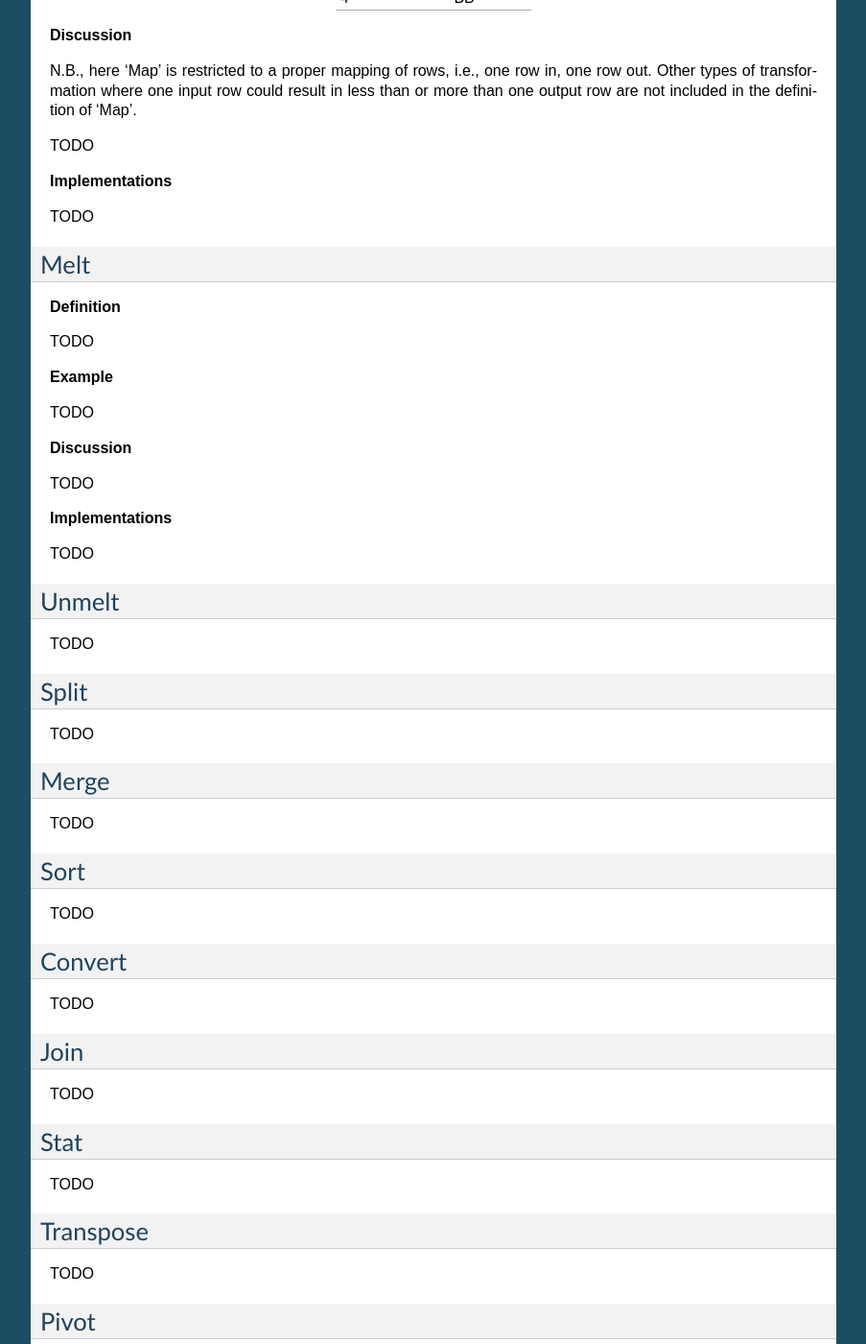
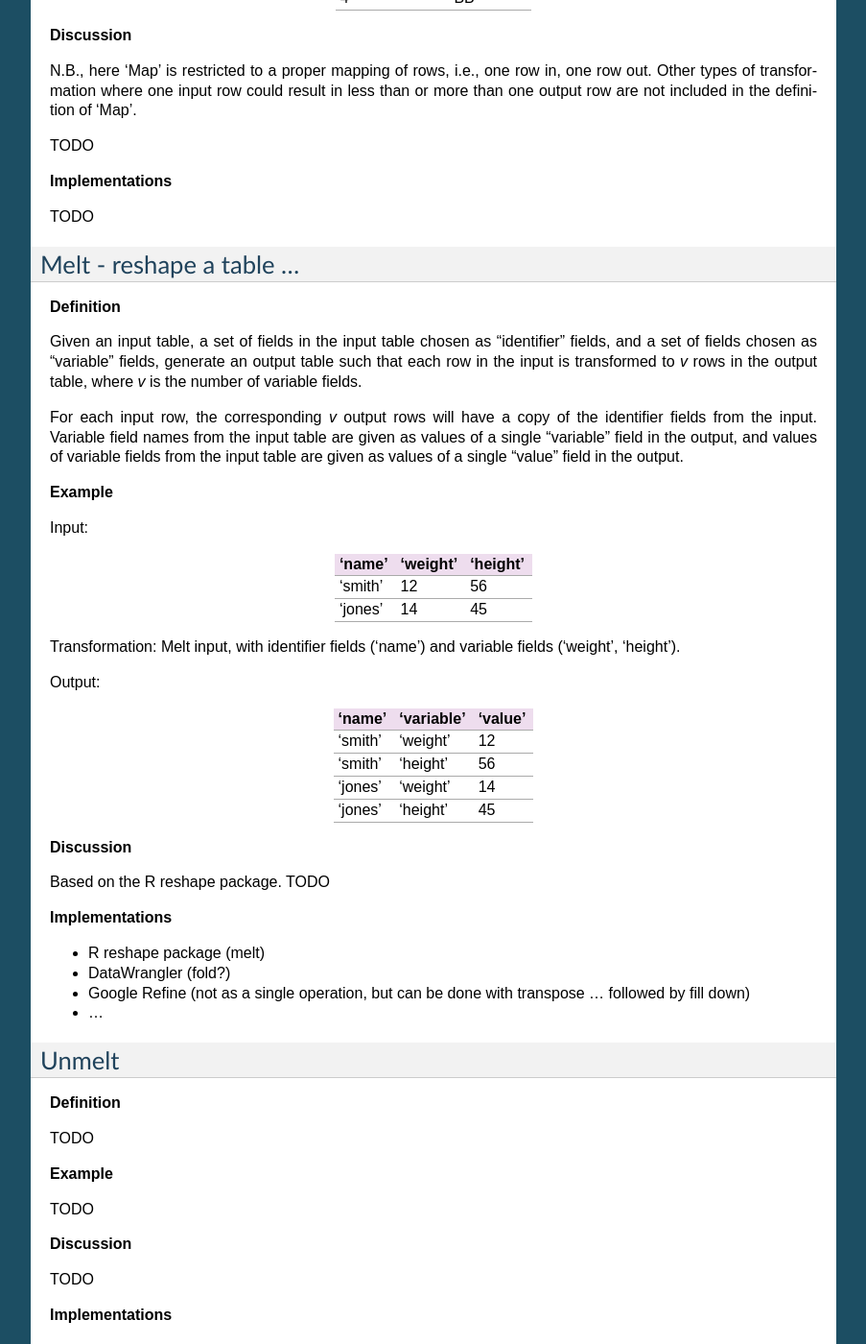
Before and after one commit to petl-developers/petl, a Sphinx documentation site: the page built from docs/glossary.txt, in a window 1280 px wide and 1400 px high, scrolled down 2917 px. Shown: the whole window at 96% size, without its empty margins (198-1101 px from the left). Built offline with Sphinx 7.4.7, drawn with Linux system fonts in a browser that asks for light colours; formulas are drawn with MathJax 3; some of the changed text lies outside the part shown.

Commit message:
more writing

```diff
--- a/docs/glossary.txt
+++ b/docs/glossary.txt
@@ -210,7 +210,120 @@
 
 TODO
 
-Melt
+Melt - reshape a table ...
+--------------------------
+
+**Definition**
+
+Given an input table, a set of fields in the input table chosen as
+"identifier" fields, and a set of fields chosen as "variable" fields,
+generate an output table such that each row in the input is
+transformed to *v* rows in the output table, where *v* is the number
+of variable fields.
+
+For each input row, the corresponding *v* output rows will have a copy
+of the identifier fields from the input. Variable field names from the
+input table are given as values of a single "variable" field in the
+output, and values of variable fields from the input table are given
+as values of a single "value" field in the output.
+
+**Example**
+
+Input:
+
++---------+----------+----------+
+| 'name'  | 'weight' | 'height' |
++=========+==========+==========+
+| 'smith' | 12       | 56       |
++---------+----------+----------+
+| 'jones' | 14       | 45       |
++---------+----------+----------+
+
+Transformation: Melt input, with identifier fields ('name') and variable fields ('weight', 'height').
+
+Output:
+
++---------+------------+---------+
+| 'name'  | 'variable' | 'value' |
++=========+============+=========+
+| 'smith' | 'weight'   | 12      |
++---------+------------+---------+
+| 'smith' | 'height'   | 56      |
++---------+------------+---------+
+| 'jones' | 'weight'   | 14      |
++---------+------------+---------+
+| 'jones' | 'height'   | 45      |
++---------+------------+---------+
+
+**Discussion**
+
+Based on the R reshape package. TODO
+
+**Implementations**
+
+- R reshape package (melt)
+- DataWrangler (fold?)
+- Google Refine (not as a single operation, but can be done with transpose ... followed by fill down)
+- ...
+
+Unmelt
+------
+
+**Definition**
+
+TODO
+
+**Example**
+
+TODO
+
+**Discussion**
+
+TODO
+
+**Implementations**
+
+- TODO
+
+Split
+-----
+
+**Definition**
+
+TODO
+
+**Example**
+
+TODO
+
+**Discussion**
+
+TODO
+
+**Implementations**
+
+- TODO
+
+Merge
+-----
+
+**Definition**
+
+TODO
+
+**Example**
+
+TODO
+
+**Discussion**
+
+TODO
+
+**Implementations**
+
+- TODO
+
+Sort
 ----
 
 **Definition**
@@ -227,66 +340,156 @@
 
 **Implementations**
 
-TODO
-
-Unmelt
-------
-
-TODO
-
-Split
------
-
-TODO
-
-Merge
------
-
-TODO
-
-Sort
-----
-
-TODO
+- TODO
 
 Convert
 -------
 
+**Definition**
+
 TODO
+
+**Example**
+
+TODO
+
+**Discussion**
+
+TODO
+
+**Implementations**
+
+- TODO
 
 Join
 ----
 
+**Definition**
+
 TODO
+
+**Example**
+
+TODO
+
+**Discussion**
+
+TODO
+
+**Implementations**
+
+- TODO
 
 Stat
 ----
 
+**Definition**
+
 TODO
+
+**Example**
+
+TODO
+
+**Discussion**
+
+TODO
+
+**Implementations**
+
+- TODO
 
 Transpose
 ---------
 
+**Definition**
+
 TODO
+
+**Example**
+
+TODO
+
+**Discussion**
+
+TODO
+
+**Implementations**
+
+- TODO
 
 Pivot
 -----
 
+**Definition**
+
 TODO
+
+**Example**
+
+TODO
+
+**Discussion**
+
+TODO
+
+**Implementations**
+
+- TODO
 
 Validate
 --------
 
+**Definition**
+
 TODO
+
+**Example**
+
+TODO
+
+**Discussion**
+
+TODO
+
+**Implementations**
+
+- TODO
 
 Filter
 ------
 
+**Definition**
+
 TODO
 
-...
+**Example**
+
+TODO
+
+**Discussion**
+
+TODO
+
+**Implementations**
+
+- TODO
 
 Facet
 -----
 
+**Definition**
+
 TODO
+
+**Example**
+
+TODO
+
+**Discussion**
+
+TODO
+
+**Implementations**
+
+- TODO
--- a/docs/related_work.txt
+++ b/docs/related_work.txt
@@ -129,3 +129,8 @@
 -----
 
 TODO
+
+Google Fusion Tables
+--------------------
+
+TODO
```
Also changed, not shown: other parts of docs/glossary.txt (+2 -2 lines).
